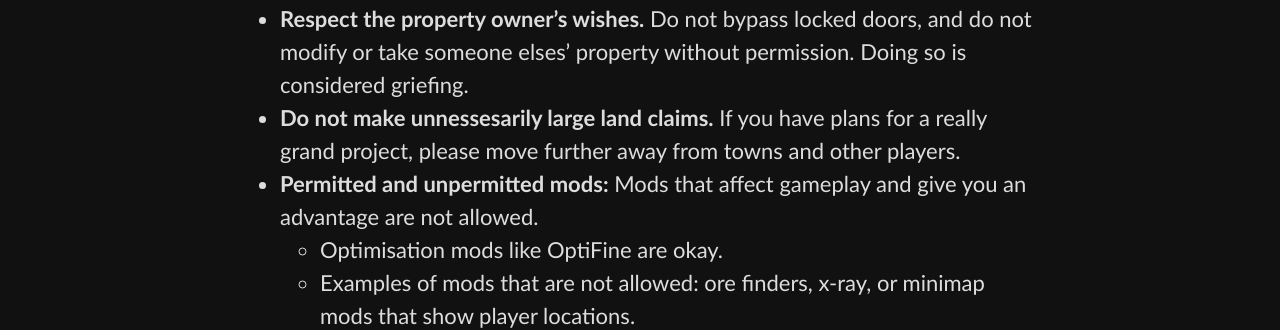
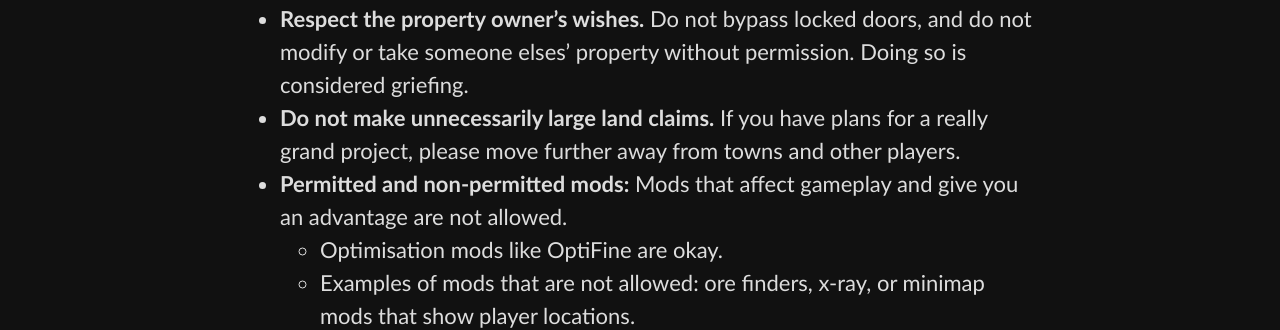
Before and after one commit to N3FS/N3FS-website, a Jekyll site: the page built from rules.md, in a window 1280 px wide. Shown: the part 1109-1439 px from the top of the page. Built offline with Jekyll 4.4.1, drawn with Linux system fonts in a browser that asks for light colours.

Commit message:
Correct spelling errors in rules

```diff
--- a/rules.md
+++ b/rules.md
@@ -25,8 +25,8 @@ These rules apply everywhere:
 
 * **Do not grief or loot. No unprovoked PvP.** This is a community-focused server, and players expect others to behave accordingly.
 * **Respect the property owner's wishes.** Do not bypass locked doors, and do not modify or take someone elses' property without permission. Doing so is considered griefing.
-* **Do not make unnessesarily large land claims.** If you have plans for a really grand project, please move further away from towns and other players.
-* **Permitted and unpermitted mods:** Mods that affect gameplay and give you an advantage are not allowed.
+* **Do not make unnecessarily large land claims.** If you have plans for a really grand project, please move further away from towns and other players.
+* **Permitted and non-permitted mods:** Mods that affect gameplay and give you an advantage are not allowed.
     * Optimisation mods like OptiFine are okay.
     * Examples of mods that are not allowed: ore finders, x-ray, or minimap mods that show player locations.
 
```
